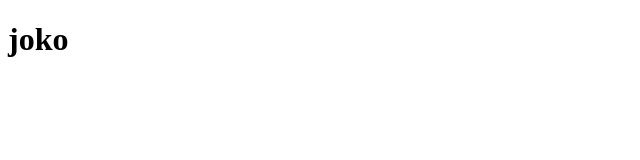
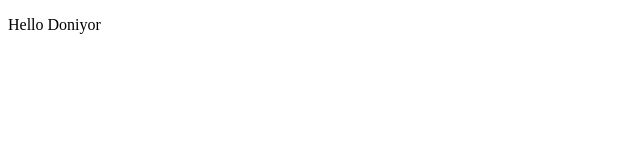
Before and after one commit to fathulla4/test1, a plain HTML site: page index.html in a window 1280 px wide. Shown: the whole page, without its empty margins (0-640 px from the left). Drawn offline with Linux system fonts and the light colour scheme.

Commit message:
adding p

```diff
--- a/index.html
+++ b/index.html
@@ -6,6 +6,6 @@
   <title>Document</title>
 </head>
 <body>
-  <h1>joko</h1>
+  <p>Hello Doniyor</p>
 </body>
 </html>
```
